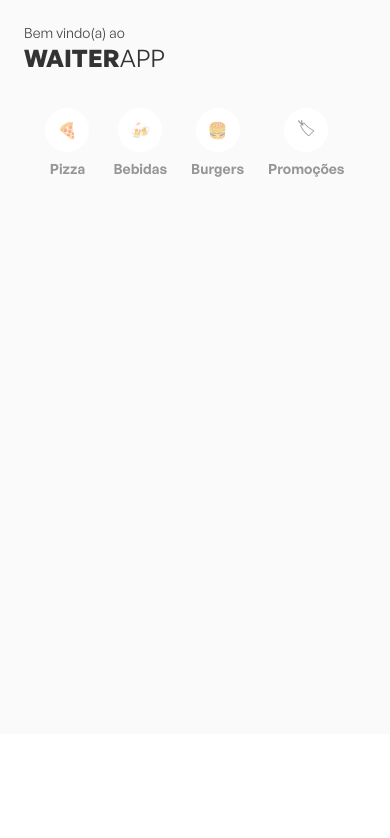
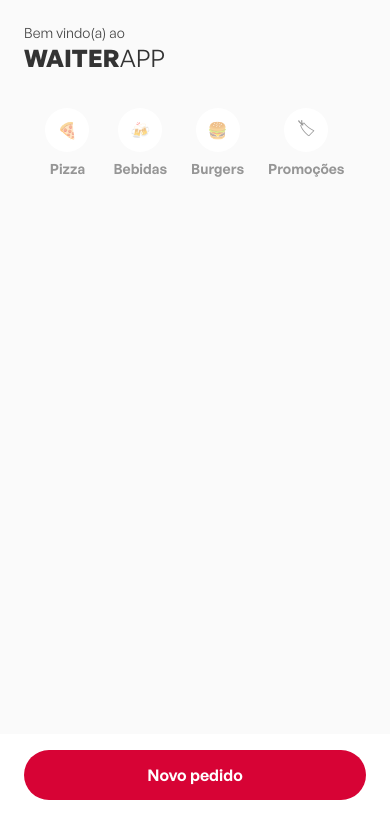
Before and after one commit to FlavioJunior2021/deliveryApp_API, a React Native app in the folder app/: screen / in a window 390 px wide. Shown: the top 838 px of the page. Built offline with nearby package versions, Linux system fonts and the light colour scheme.

Commit message:
create Button component

```diff
--- a/app/src/Main/index.tsx
+++ b/app/src/Main/index.tsx
@@ -3,6 +3,7 @@
 
 import { Container, CategoriesContainer, MenuContainer, Footer, FooterContainer } from "./styles";
 import { Menu } from "../components/Menu";
+import { Button } from "../components/Button";
 
 export function Main(){
 	return(
@@ -18,7 +19,9 @@
 			</Container>
 			<Footer>
 				<FooterContainer>
-
+					<Button onPress={()=> alert('novo pedido')}>
+						Novo pedido
+					</Button>
 				</FooterContainer>
 			</Footer>
 		</>
--- a/app/src/Main/styles.ts
+++ b/app/src/Main/styles.ts
@@ -21,6 +21,7 @@
 export const Footer = styled.View`
 	min-height: 110px;
 	background: #fff;
+	padding: 16px 24px;
 `;
 export const FooterContainer = styled.SafeAreaView`
 
--- /dev/null
+++ b/app/src/components/Button/index.tsx
@@ -0,0 +1,18 @@
+import { Text } from "../Text";
+import { Container } from "./styles";
+
+type Props = {
+	children: string,
+	onPress: () => void,
+	disable?: boolean
+}
+
+export function Button({children, onPress, disable}: Props) {
+	return(
+		<Container onPress={onPress} disabled={disable}>
+			<Text weight="600" color="#FFF">
+				{children}
+			</Text>
+		</Container>
+	)
+}
--- /dev/null
+++ b/app/src/components/Button/styles.ts
@@ -0,0 +1,9 @@
+import styled from "styled-components/native";
+
+export const Container = styled.TouchableOpacity`
+	background-color: ${({disabled})=> disabled ? '#999' : '#D70335'};
+	border-radius: 48px;
+	padding: 14px 24px;
+	align-items: center;
+	justify-content: center;
+`;
```
Also changed, not shown: app/src/components/Categories/index.tsx (+5 -5 lines).
